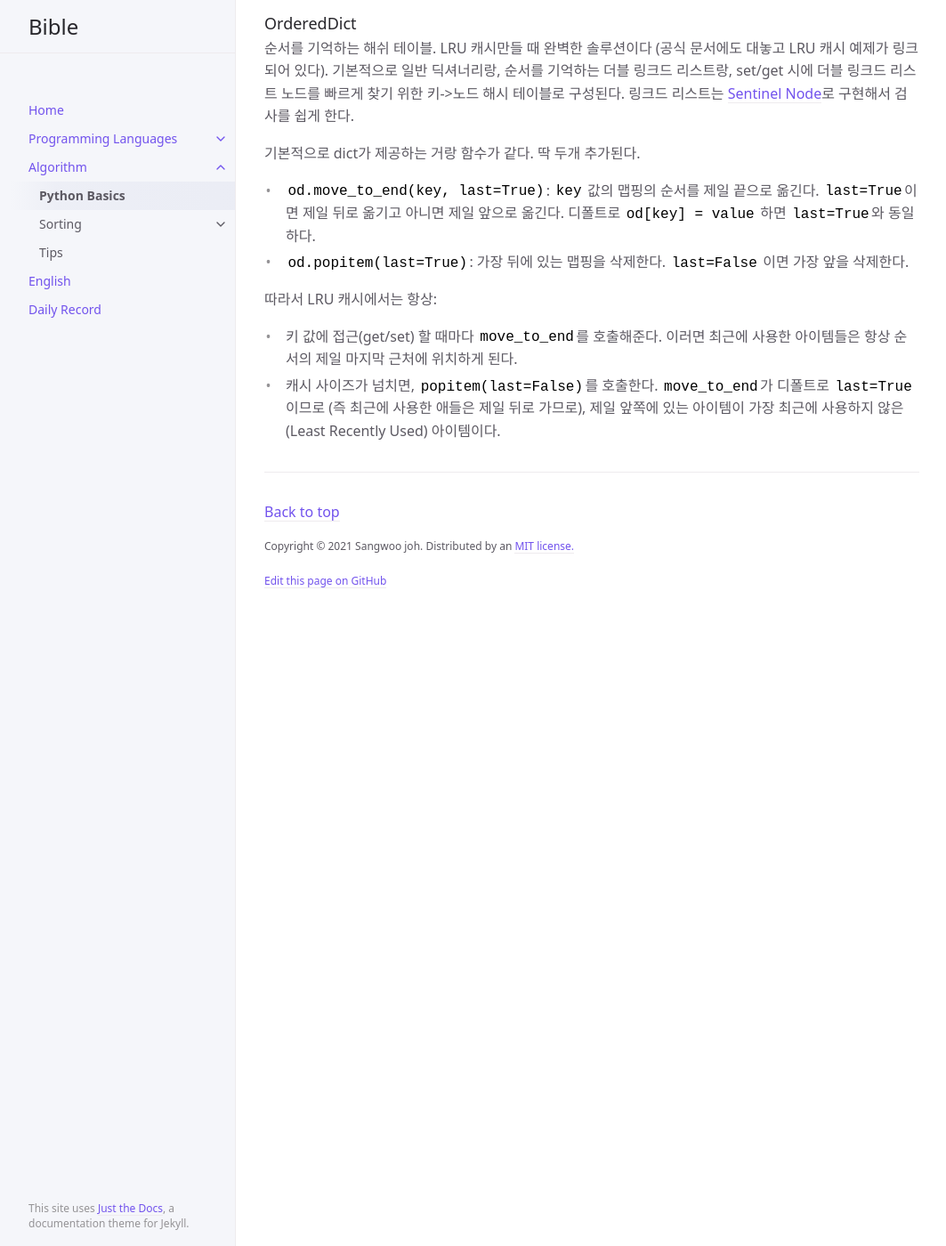
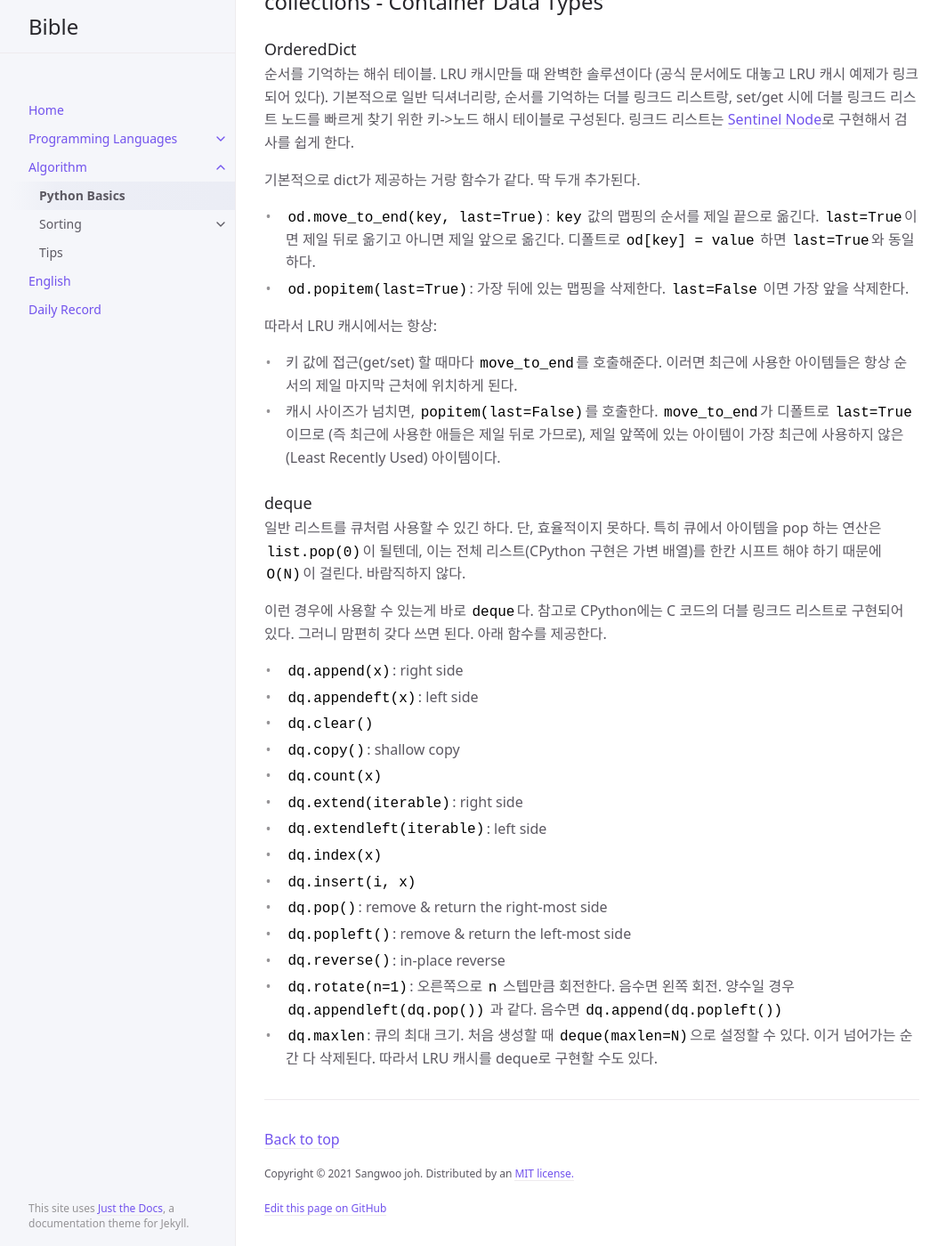
Before and after one commit to sangwoo-joh/bible-archive, a Jekyll site: the page built from algorithm/python-basics.md, in a window 1280 px wide and 1400 px high, scrolled down 3406 px. Shown: the whole window at 89% size, without its empty margins (107-1170 px from the left). Built offline with Jekyll 4.4.1, drawn with Linux system fonts in a browser that asks for light colours.

Commit message:
Add deque

```diff
--- a/algorithm/python-basics.md
+++ b/algorithm/python-basics.md
@@ -154,3 +154,31 @@ Can't put off anymore.
     호출한다. `move_to_end`가 디폴트로 `last=True` 이므로 (즉 최근에
     사용한 애들은 제일 뒤로 가므로), 제일 앞쪽에 있는 아이템이 가장
     최근에 사용하지 않은 (Least Recently Used) 아이템이다.
+
+### deque
+ 일반 리스트를 큐처럼 사용할 수 있긴 하다. 단, 효율적이지 못하다. 특히
+ 큐에서 아이템을 pop 하는 연산은 `list.pop(0)`이 될텐데, 이는 전체
+ 리스트(CPython 구현은 가변 배열)를 한칸 시프트 해야 하기 때문에
+ `O(N)`이 걸린다. 바람직하지 않다.
+
+ 이런 경우에 사용할 수 있는게 바로 `deque`다. 참고로 CPython에는 C
+ 코드의 더블 링크드 리스트로 구현되어 있다. 그러니 맘편히 갖다 쓰면
+ 된다. 아래 함수를 제공한다.
+ - `dq.append(x)`: right side
+ - `dq.appendeft(x)`: left side
+ - `dq.clear()`
+ - `dq.copy()`: shallow copy
+ - `dq.count(x)`
+ - `dq.extend(iterable)`: right side
+ - `dq.extendleft(iterable)`: left side
+ - `dq.index(x)`
+ - `dq.insert(i, x)`
+ - `dq.pop()`: remove & return the right-most side
+ - `dq.popleft()`: remove & return the left-most side
+ - `dq.reverse()`: in-place reverse
+ - `dq.rotate(n=1)`: 오른쪽으로 `n` 스텝만큼 회전한다. 음수면 왼쪽
+   회전. 양수일 경우 `dq.appendleft(dq.pop())` 과 같다. 음수면
+   `dq.append(dq.popleft())`
+ - `dq.maxlen`: 큐의 최대 크기. 처음 생성할 때 `deque(maxlen=N)`으로
+   설정할 수 있다. 이거 넘어가는 순간 다 삭제된다. 따라서 LRU 캐시를
+   deque로 구현할 수도 있다.
```
